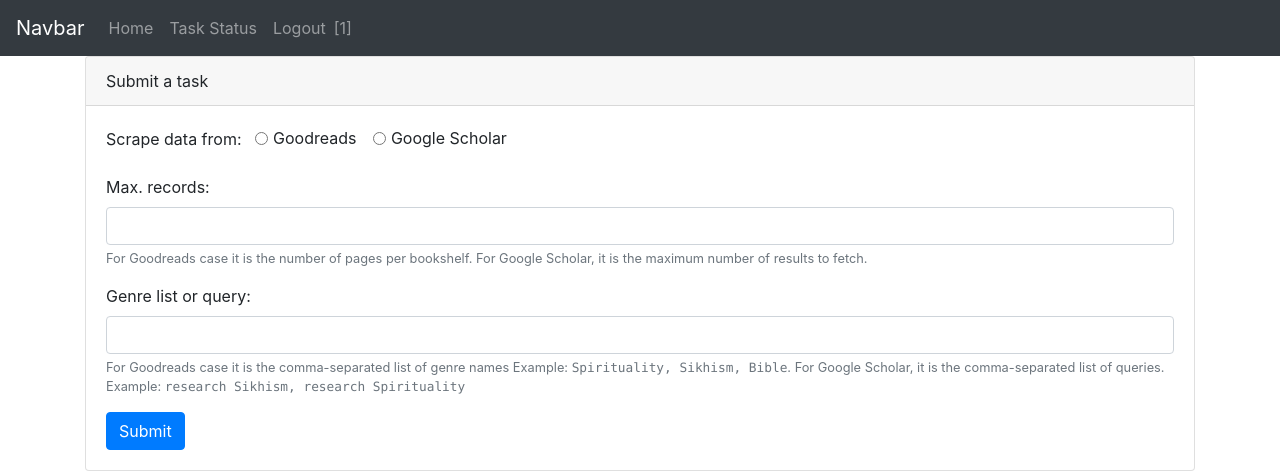
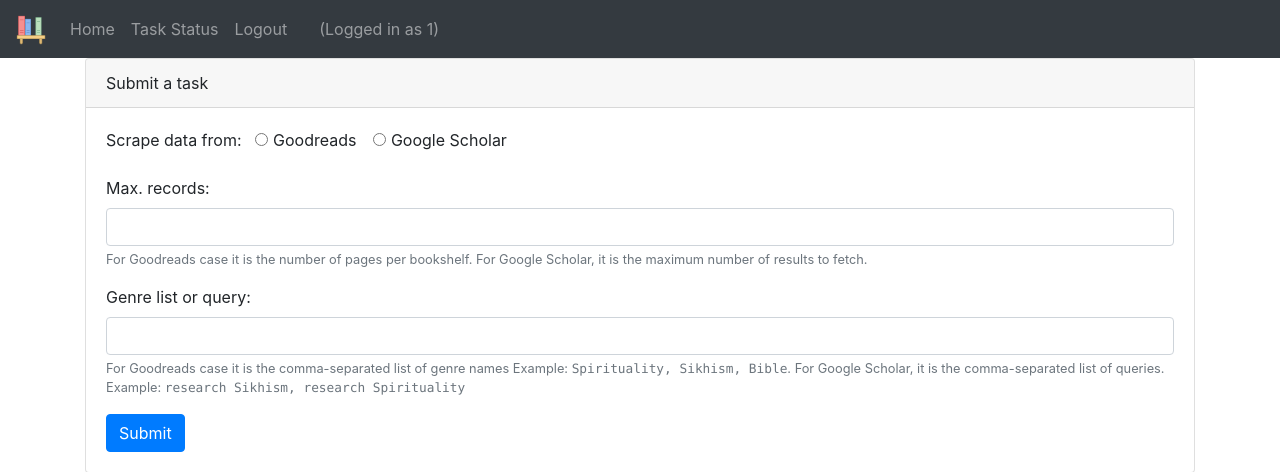
Before and after one commit to bsodhi/books_scraper, a Flask app: page /home in a window 1280 px wide. Shown: the top 472 px of the page. Run offline with Flask 2, Linux system fonts and the light colour scheme; the visitor is signed in with stand-in values (Sample User, id 1); parts of the project's set-up code (start-up, migrations or seed data) failed here and were passed over; some libraries are stand-ins or nearby versions.

Commit message:
HTML changes

```diff
--- a/webapp/main.py
+++ b/webapp/main.py
@@ -177,6 +177,7 @@ def get_file(file_path):
         if abs_path.endswith("task.log"):
             with open(abs_path, "r") as logs_file:
                 return render_template('show_logs.html',
+                                       name=escape(session['login_id']),
                                        data=escape(logs_file.read()))
         else:
             return send_file(abs_path, as_attachment=True)
--- a/webapp/templates/index.html
+++ b/webapp/templates/index.html
@@ -2,7 +2,9 @@
 
 {% block nav %}
 <nav class="navbar navbar-expand-lg navbar navbar-dark bg-dark">
-  <a class="navbar-brand" href="/">Navbar</a>
+  <a class="navbar-brand" href="/">
+    <img src="/static/img/logo.png" width="30" height="30" alt="">
+  </a>
   <button class="navbar-toggler" type="button" data-toggle="collapse" data-target="#navbarNavAltMarkup"
     aria-controls="navbarNavAltMarkup" aria-expanded="false" aria-label="Toggle navigation">
     <span class="navbar-toggler-icon"></span>
--- a/webapp/templates/secure_base.html
+++ b/webapp/templates/secure_base.html
@@ -2,7 +2,9 @@
 {% block title %}{% endblock %}
 {% block nav %}
 <nav class="navbar navbar-expand-lg navbar navbar-dark bg-dark">
-  <a class="navbar-brand" href="/home">Navbar</a>
+  <a class="navbar-brand" href="/home">
+    <img src="/static/img/logo.png" width="30" height="30" alt="">
+  </a>
   <button class="navbar-toggler" type="button" data-toggle="collapse" data-target="#navbarNavAltMarkup"
     aria-controls="navbarNavAltMarkup" aria-expanded="false" aria-label="Toggle navigation">
     <span class="navbar-toggler-icon"></span>
@@ -11,7 +13,8 @@
     <div class="navbar-nav">
       <a class="nav-item nav-link" href="/home">Home</a>
       <a class="nav-item nav-link" href="/status">Task Status</a>
-      <a class="nav-item nav-link" href="/logout">Logout</a> <span class="navbar-text">[{{name}}]</span>
+      <a class="nav-item nav-link float-right" href="/logout">Logout</a>
+      <span class="ml-4 navbar-text">(Logged in as {{name}})</span>
     </div>
   </div>
 </nav>
```
